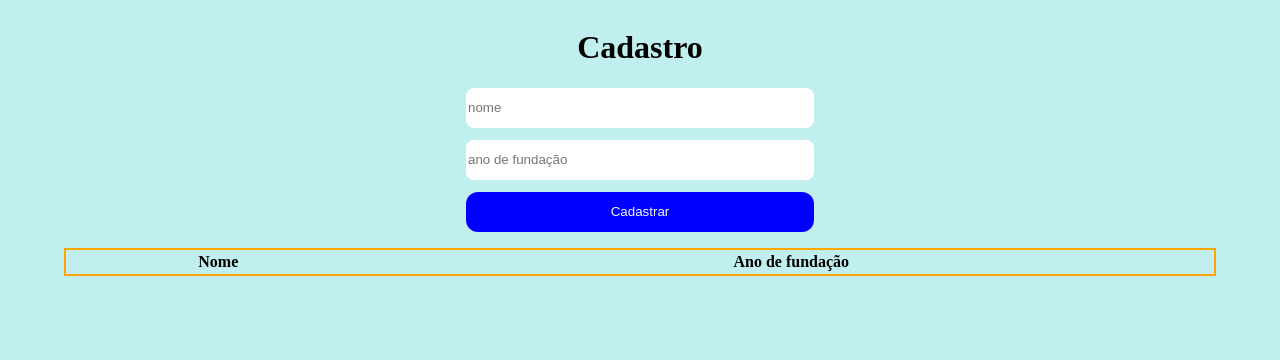
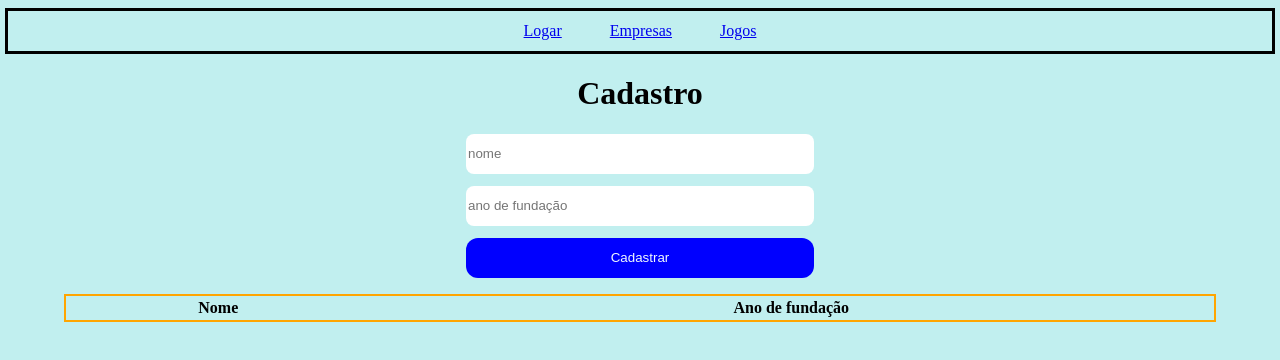
Before and after one commit to Theosuper/aula5, a website: page frontend/enterprise.html in a window 1280 px wide. Drawn offline with Linux system fonts and the light colour scheme; no server answers.

Commit message:
tipos de comunicacao uma pra uma etc

```diff
--- a/backend/src/database/database.js
+++ b/backend/src/database/database.js
@@ -17,7 +17,8 @@ db.exec(`
     name TEXT NOT NULL,
     year INTEGER NOT NULL,
     sells INTEGER NOT NULL,
-    protagonist TEXT NOT NULL
+    protagonist TEXT NOT NULL,
+    enterprise_id INTEGER NULL
     )
 `);
 
--- a/frontend/enterprise.html
+++ b/frontend/enterprise.html
@@ -6,6 +6,17 @@
     <link rel="stylesheet" href="./enterprise.css" />
   </head>
   <body>
+    <nav>
+      <div>
+        <a href="index.html">Logar</a>
+      </div>
+      <div>
+        <a href="enterprise.html">Empresas</a>
+      </div>
+      <div>
+        <a href="cadastro.html">Jogos</a>
+      </div>
+    </nav>
     <h1>Cadastro</h1>
     <div id="content">
       <form>
--- a/frontend/index.css
+++ b/frontend/index.css
@@ -17,6 +17,24 @@ body {
 }
 #trocar:hover {
   color: blueviolet;
+}
+button:disabled {
+  cursor: not-allowed !important;
+  opacity: 0.6;
+}
+
+nav {
+  width: 100%;
+  display: flex;
+  flex-direction: row;
+  justify-content: center;
+  align-items: center;
+  height: 40px;
+  border-bottom: 2px;
+  border: solid;
+}
+nav div {
+  margin: 24px;
 }
 
 form {
```
Also changed, not shown: backend/src/database/migrations/add_enterprise_id.js (added, +8 -0 lines), frontend/cadastro.html (+12 -0 lines), frontend/cadastro.js (+18 -0 lines).
